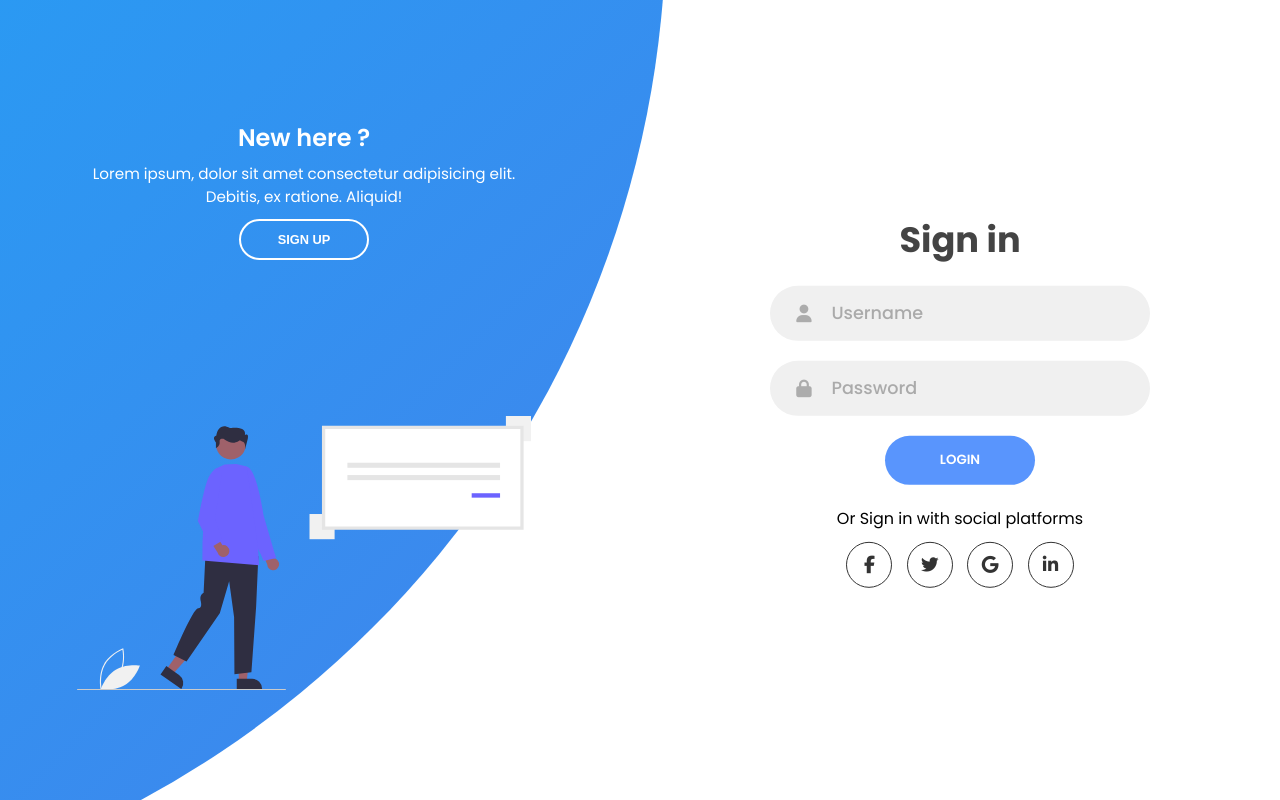
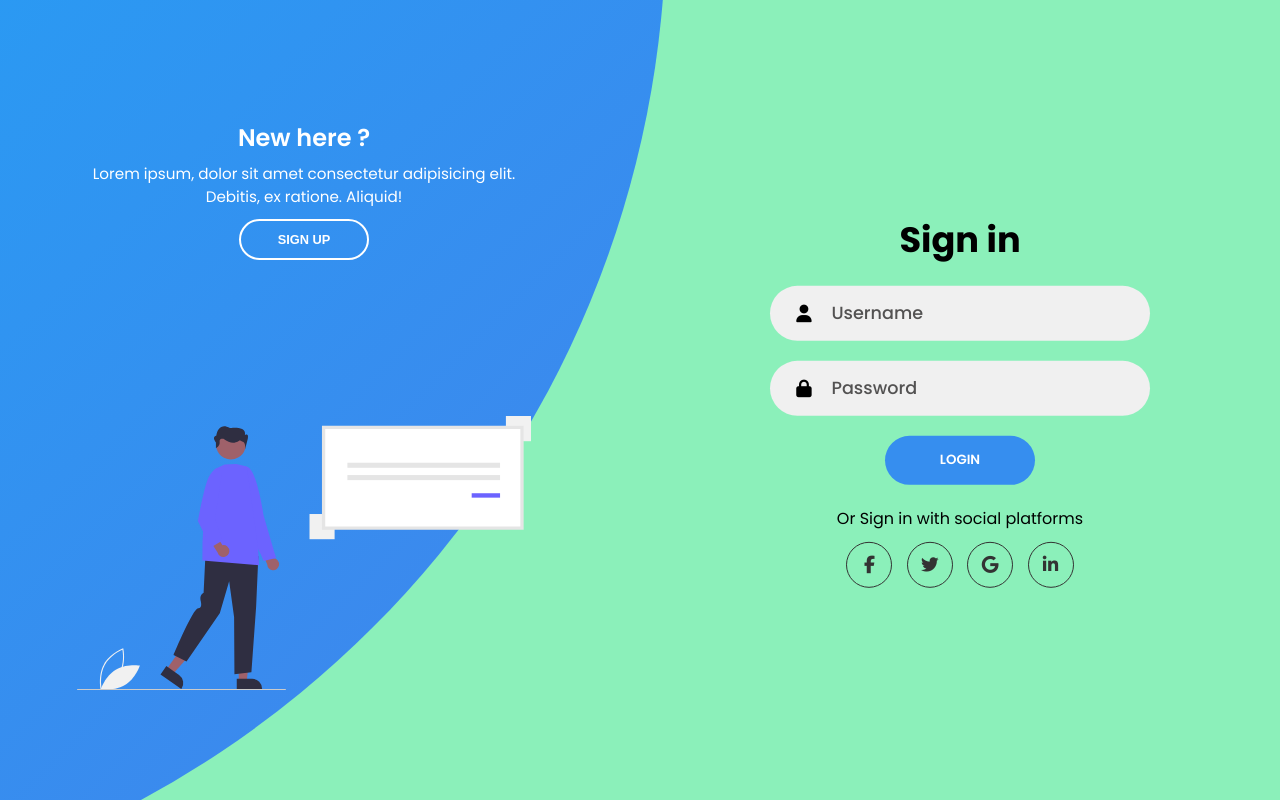
Before and after one commit to jheavejimenez/PHP-Registration-Form-Practice, a PHP site: page / in a window 1280 px wide. Run offline with PHP 8.4, Linux system fonts and the light colour scheme; some libraries are stand-ins or nearby versions.

Commit message:
change css design

```diff
--- a/style.css
+++ b/style.css
@@ -14,7 +14,7 @@ input {
 .container {
   position: relative;
   width: 100%;
-  background-color: #fff;
+  background-color: #8bf0ba ;
   min-height: 100vh;
   overflow: hidden;
 }
@@ -62,7 +62,7 @@ form.sign-in-form {
 
 .title {
   font-size: 2.2rem;
-  color: #444;
+  color: #000;
   margin-bottom: 10px;
 }
 
@@ -82,7 +82,7 @@ form.sign-in-form {
 .input-field i {
   text-align: center;
   line-height: 55px;
-  color: #acacac;
+  color: #000;
   transition: 0.5s;
   font-size: 1.1rem;
 }
@@ -98,7 +98,7 @@ form.sign-in-form {
 }
 
 .input-field input::placeholder {
-  color: #aaa;
+  color: rgb(83, 82, 82);
   font-weight: 500;
 }
 
@@ -134,7 +134,7 @@ form.sign-in-form {
 
 .btn {
   width: 150px;
-  background-color: #5995fd;
+  background-color: #368eef;
   border: none;
   outline: none;
   height: 49px;
```
